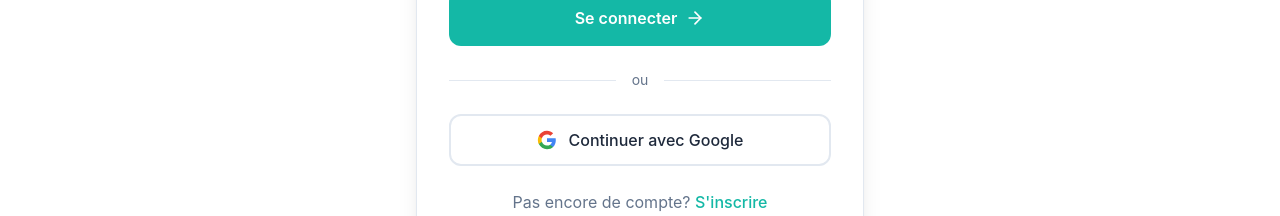
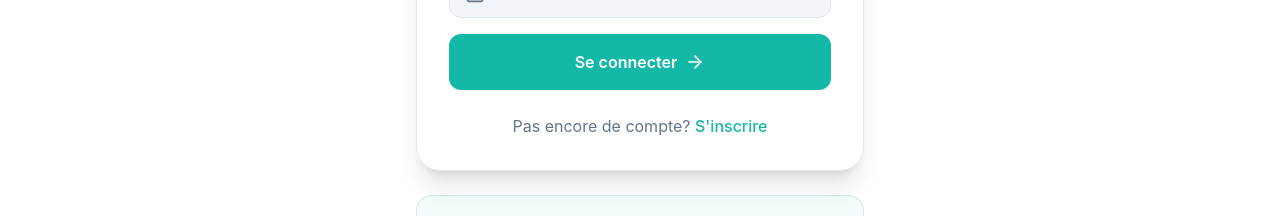
Before and after one commit to S-Moncef/Dermatek, a React (Vite) app: page /auth in a window 1280 px wide. Shown: the part 487-703 px from the top of the page. Built offline with nearby package versions, Linux system fonts and the light colour scheme; no server answers; a web font is replaced by a local one.

Commit message:
use gemma 3 12b vision

```diff
--- a/src/pages/Auth.tsx
+++ b/src/pages/Auth.tsx
@@ -3,7 +3,6 @@
 import { Mail, Lock, User, Loader2, AlertCircle, Scan, ArrowRight } from 'lucide-react';
 import { useAuth } from '../context/AuthContext';
 import { useNavigate } from 'react-router-dom';
-import { signInWithGoogle } from '../lib/googleAuth.ts';
 
 export default function Auth() {
   const [isSignUp, setIsSignUp] = useState(false);
@@ -148,38 +147,6 @@
             </button>
           </form>
 
-          {/* Divider */}
-          <div className="flex items-center gap-4 my-6">
-            <div className="flex-1 h-px bg-border" />
-            <span className="text-sm text-secondary">ou</span>
-            <div className="flex-1 h-px bg-border" />
-          </div>
-
-          {/* Google Sign In */}
-          <button
-            onClick={() => signInWithGoogle('DERMATEK')}
-            className="w-full py-3 bg-white border-2 border-border rounded-xl font-medium text-foreground hover:bg-muted transition-all flex items-center justify-center gap-3"
-          >
-            <svg className="w-5 h-5" viewBox="0 0 24 24">
-              <path
-                fill="#4285F4"
-                d="M22.56 12.25c0-.78-.07-1.53-.2-2.25H12v4.26h5.92c-.26 1.37-1.04 2.53-2.21 3.31v2.77h3.57c2.08-1.92 3.28-4.74 3.28-8.09z"
-              />
-              <path
-                fill="#34A853"
-                d="M12 23c2.97 0 5.46-.98 7.28-2.66l-3.57-2.77c-.98.66-2.23 1.06-3.71 1.06-2.86 0-5.29-1.93-6.16-4.53H2.18v2.84C3.99 20.53 7.7 23 12 23z"
-              />
-              <path
-                fill="#FBBC05"
-                d="M5.84 14.09c-.22-.66-.35-1.36-.35-2.09s.13-1.43.35-2.09V7.07H2.18C1.43 8.55 1 10.22 1 12s.43 3.45 1.18 4.93l2.85-2.22.81-.62z"
-              />
-              <path
-                fill="#EA4335"
-                d="M12 5.38c1.62 0 3.06.56 4.21 1.64l3.15-3.15C17.45 2.09 14.97 1 12 1 7.7 1 3.99 3.47 2.18 7.07l3.66 2.84c.87-2.6 3.3-4.53 6.16-4.53z"
-              />
-            </svg>
-            Continuer avec Google
-          </button>
 
           {/* Toggle */}
           <p className="text-center text-secondary mt-6">
```
